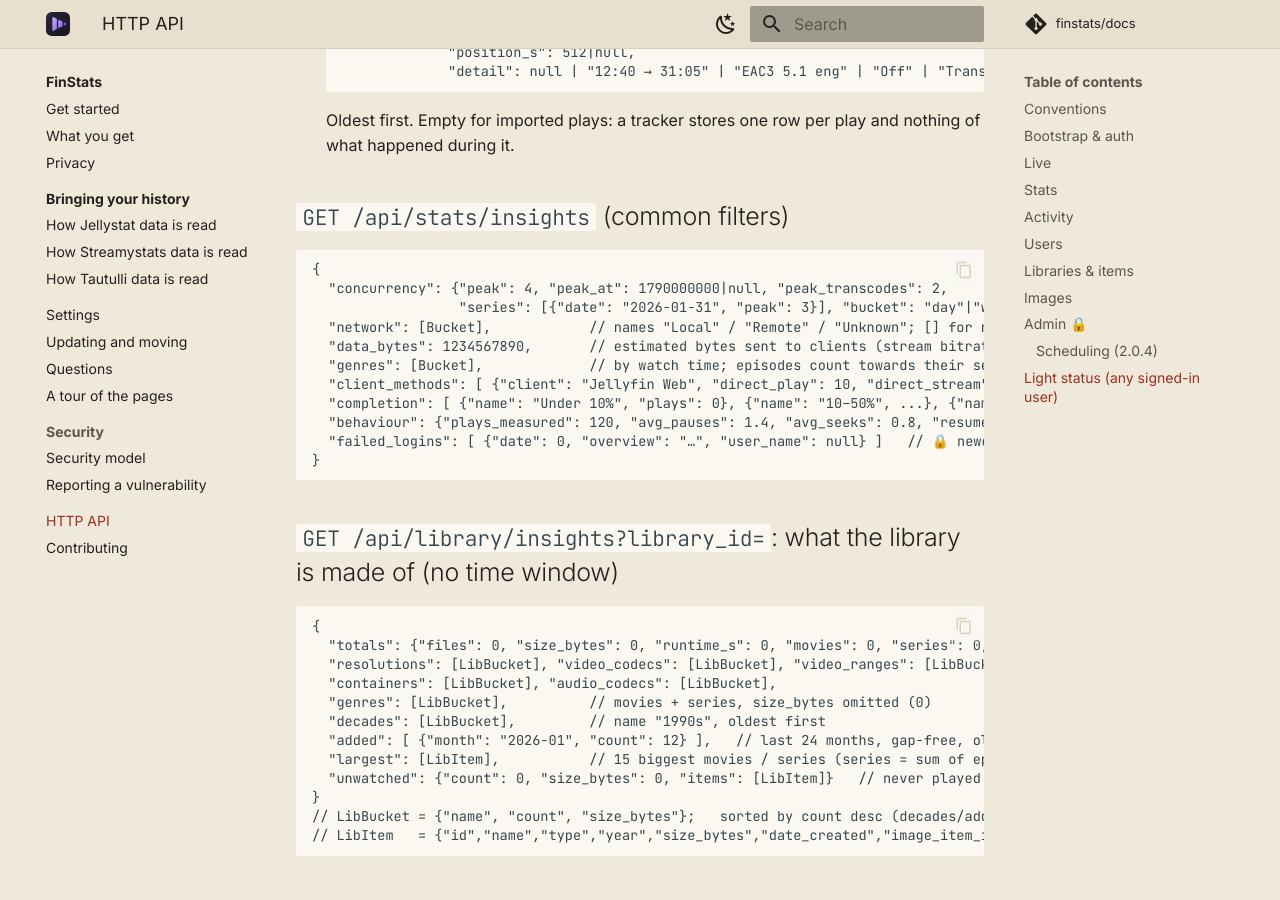
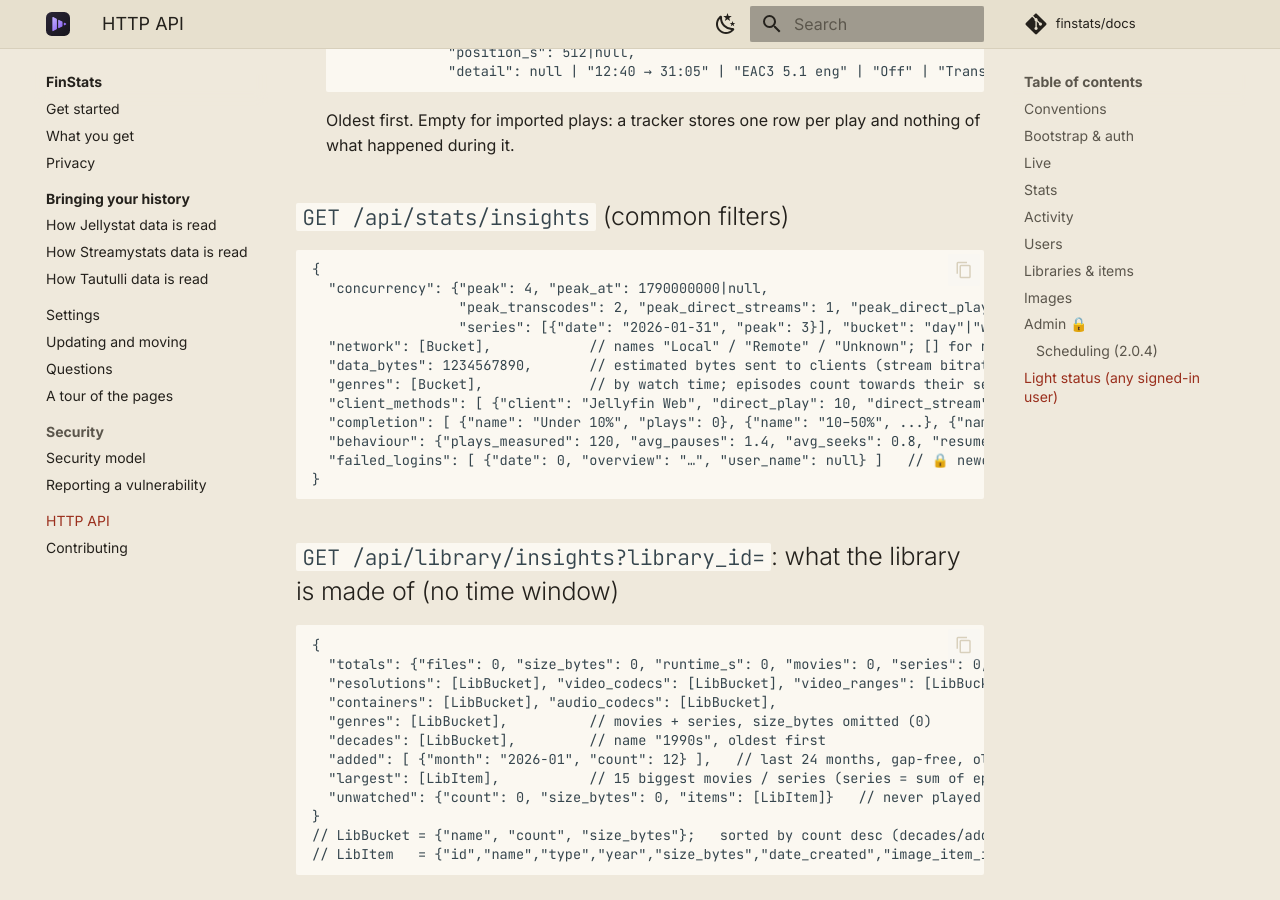
Before and after one commit to finstats/docs, an MkDocs documentation site: the page built from docs/finstats/api.md, in a window 1280 px wide and 900 px high, scrolled down 10816 px. Built offline with MkDocs 1.6.1 and Material for MkDocs 9.7.7, drawn with Linux system fonts in a browser that asks for light colours; comment, search, counter and statistics services are not loaded.

Commit message:
docs(finstats): the peak split by play method

````diff
--- a/docs/finstats/api.md
+++ b/docs/finstats/api.md
@@ -397,7 +397,8 @@ The collector now keeps a timeline per live play and counts interruptions.
 
 ```jsonc
 {
-  "concurrency": {"peak": 4, "peak_at": 1790000000|null, "peak_transcodes": 2,
+  "concurrency": {"peak": 4, "peak_at": 1790000000|null,
+                  "peak_transcodes": 2, "peak_direct_streams": 1, "peak_direct_plays": 3,   // the most of each at once, each its own maximum
                   "series": [{"date": "2026-01-31", "peak": 3}], "bucket": "day"|"week"},   // gap-free, same bucketing as overview.daily
   "network": [Bucket],            // names "Local" / "Remote" / "Unknown"; [] for non-admins
   "data_bytes": 1234567890,       // estimated bytes sent to clients (stream bitrate × time watched)
````
